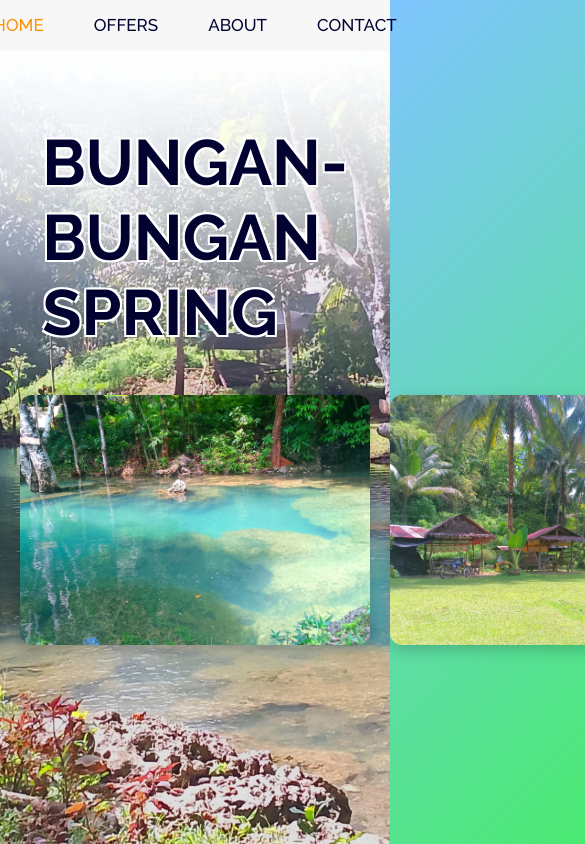
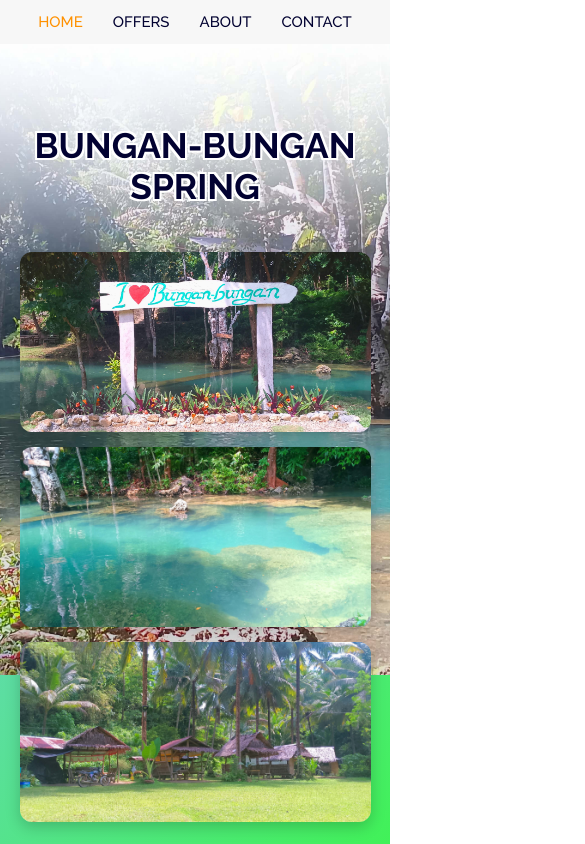
Before and after one commit to CODE-ELLY/Bungan-Bungan-Website, a plain HTML site: page index.html in a window 390 px wide. Shown: the top 844 px of the page, 585 px wide, since content can reach past the window. Drawn offline with Linux system fonts and the light colour scheme.

Commit message:
Enhance responsiveness with media queries
Added responsive design adjustments for various screen sizes.

```diff
--- a/style2.css
+++ b/style2.css
@@ -278,3 +278,150 @@ section{
 .contact-container .contact-text p, b{
     font-family:'Courier New', Courier, monospace;
 }
+
+.map-container{
+    position: relative;
+    width: 100%;
+    padding-bottom: 56.25%;
+    height: 0;
+    overflow: hidden;
+    border-radius: 12px;
+}
+
+.map-container iframe{
+    position: absolute;
+    top: 0;
+    left: 0;
+    width: 100%;
+    height: 100%;
+    border: 0;
+}
+
+/* RESPONSIVE ADJUSTMENTS */
+
+/* Large tablets and below */
+@media (max-width: 1024px){
+    section{
+        padding: 100px 8%;
+    }
+
+    .image-container,
+    .image-container2{
+        flex-wrap: wrap;
+        justify-content: center;
+    }
+
+    .img-box,
+    .img-box2{
+        width: 300px;
+        height: 220px;
+    }
+
+    .web-developers{
+        gap: 80px;
+    }
+}
+
+/* Tablets and large phones */
+@media (max-width: 768px){
+    header{
+        padding: 12px 5%;
+    }
+
+    .navlists{
+        gap: 10px;
+    }
+
+    .navlists a{
+        margin: 0 10px;
+        font-size: 15px;
+    }
+
+    .home h1{
+        font-size: 3rem;
+        text-align: center;
+    }
+
+    .img-box,
+    .img-box2{
+        width: 90%;
+        height: 220px;
+    }
+
+    .web-developers{
+        flex-direction: column;
+        gap: 40px;
+        align-items: center;
+    }
+
+    .web-text h4{
+        text-align: center;
+        max-width: 90%;
+    }
+}
+
+/* Phones */
+@media (max-width: 480px){
+    section{
+        padding: 120px 5%;
+    }
+
+    .home h1{
+        font-size: 2.5rem;
+    }
+
+    .image-container,
+    .image-container2{
+        gap: 15px;
+    }
+
+    .img-box,
+    .img-box2{
+        width: 100%;
+        height: 180px;
+    }
+
+    .offer-text{
+        max-width: 100%;
+        text-align: center;
+    }
+
+    .about-container h1{
+        text-align: center;
+    }
+
+    .web-text h4{
+        font-size: 14px;
+        line-height: 1.4;
+    }
+}
+
+@media (max-width: 768px){
+    .home{
+        background-size: cover;
+        background-position: center center;
+        background-repeat: no-repeat;
+
+        padding-top: 120px;
+        padding-bottom: 60px;
+        height: auto;
+    }
+
+    .home h1{
+        font-size: 2.6rem;
+        text-align: center;
+        padding: 0 10px;
+    }
+}
+
+@media (max-width: 480px){
+    .home{
+        background-size: cover;
+        background-position: center;
+        height: 80vh;
+    }
+
+    .home h1{
+        font-size: 2.2rem;
+    }
+}
```
